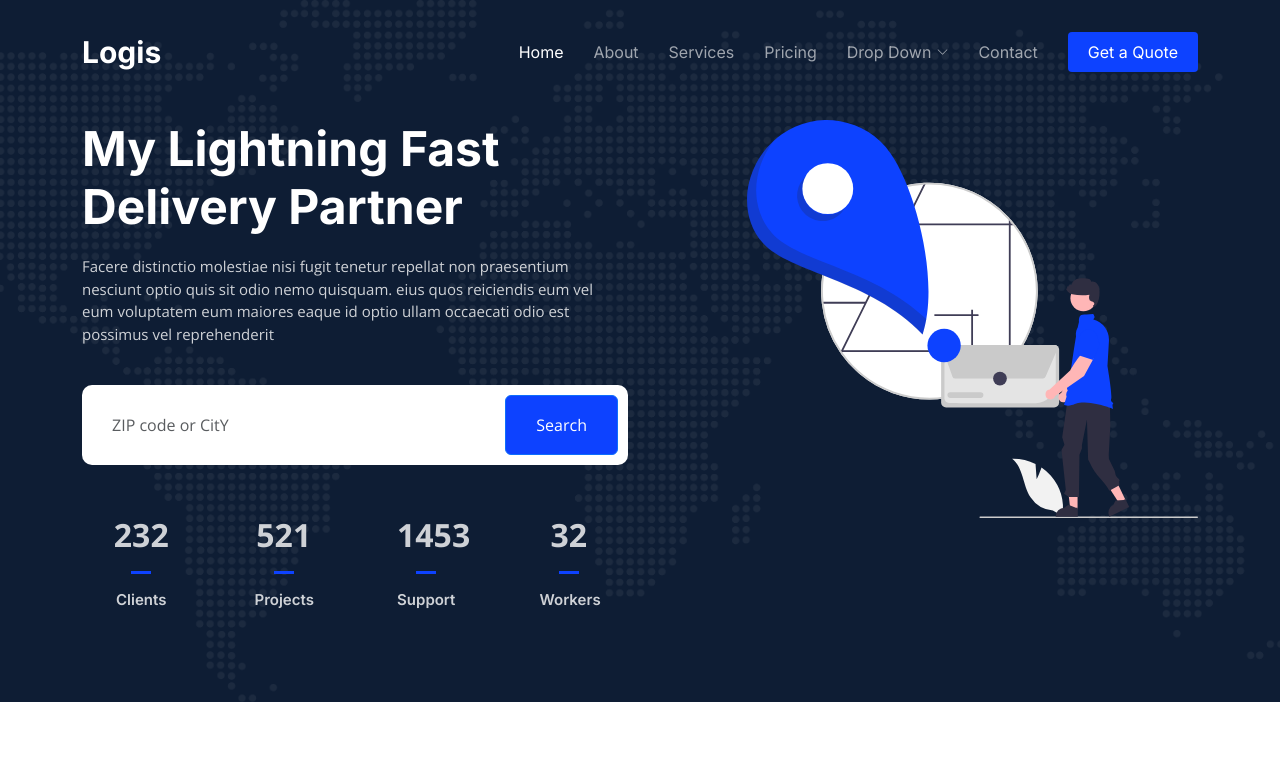
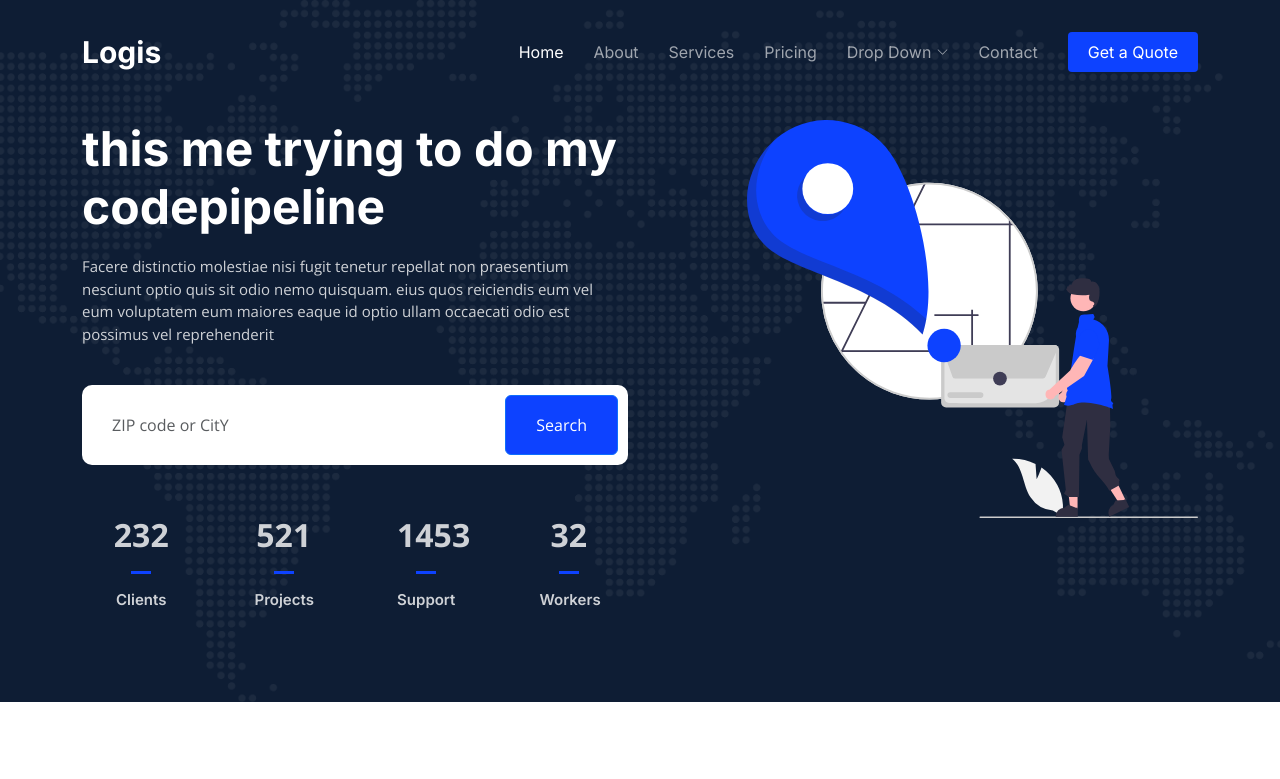
Before and after one commit to syl82/aws-devops--pipeline, a plain HTML site: page index.html in a window 1280 px wide. Shown: the top 779 px of the page. Drawn offline with nearby package versions, Linux system fonts and the light colour scheme.

Commit message:
new change

```diff
--- a/index.html
+++ b/index.html
@@ -89,7 +89,7 @@
     <div class="container">
       <div class="row gy-4 d-flex justify-content-between">
         <div class="col-lg-6 order-2 order-lg-1 d-flex flex-column justify-content-center">
-          <h2 data-aos="fade-up">My Lightning Fast Delivery Partner</h2>
+          <h2 data-aos="fade-up">this me trying to do my codepipeline</h2>
           <p data-aos="fade-up" data-aos-delay="100">Facere distinctio molestiae nisi fugit tenetur repellat non praesentium nesciunt optio quis sit odio nemo quisquam. eius quos reiciendis eum vel eum voluptatem eum maiores eaque id optio ullam occaecati odio est possimus vel reprehenderit</p>
 
           <form action="#" class="form-search d-flex align-items-stretch mb-3" data-aos="fade-up" data-aos-delay="200">
```
